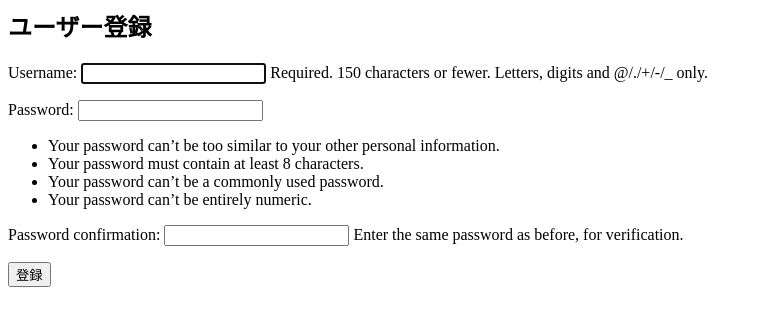
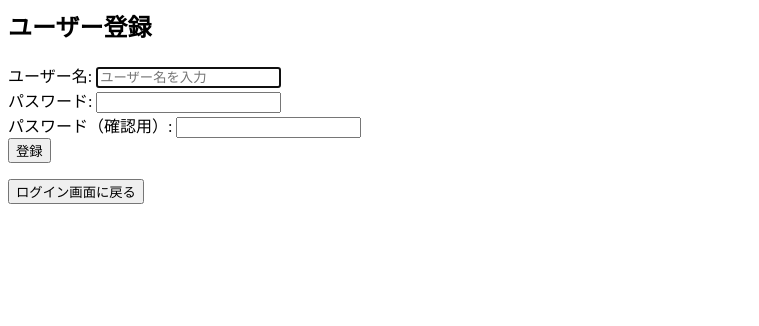
Before and after one commit to Yoshihara331/Public_Repository, a Django app: page /accounts/signup/ in a window 1280 px wide. Shown: the top 326 px of the page, without its empty margins (0-759 px from the left). Run offline with Django 5.2, Linux system fonts and the light colour scheme.

Commit message:
ログインページのエラーメッセージ修正＆デザイン調整

```diff
--- /dev/null
+++ b/accounts/forms.py
@@ -0,0 +1,23 @@
+from django.contrib.auth.forms import UserCreationForm
+from django.contrib.auth.models import User
+from django import forms
+
+class CustomUserCreationForm(UserCreationForm):
+    class Meta:
+        model = User
+        fields = ("username", "password1", "password2")
+        widgets = {
+            "username": forms.TextInput(attrs={"placeholder": "ユーザー名を入力"}),
+            "password1": forms.PasswordInput(attrs={"placeholder": "パスワードを入力"}),
+            "password2": forms.PasswordInput(attrs={"placeholder": "もう一度パスワードを入力"}),
+        }
+        labels = {
+            "username": "ユーザー名",
+            "password1": "パスワード",
+            "password2": "パスワード（確認用）",
+        }
+        help_texts = {  # help_text を削除（黒字のメッセージを消す）
+            "username": "",
+            "password1": "",
+            "password2": "",
+        }
--- a/accounts/templates/accounts/signup.html
+++ b/accounts/templates/accounts/signup.html
@@ -1,6 +1,48 @@
 <h2>ユーザー登録</h2>
+
+<!-- エラーメッセージを表示 -->
+{% if messages %}
+    <ul>
+        {% for message in messages %}
+            <li style="color: red; font-weight: bold;">{{ message }}</li>
+        {% endfor %}
+    </ul>
+{% endif %}
+
 <form method="POST">
     {% csrf_token %}
-    {{ form.as_p }}
+
+    <!-- 各フィールドのエラーを表示 -->
+    <div>
+        <label for="id_username">ユーザー名:</label>
+        {{ form.username }}
+        {% if form.username.errors %}
+            <span style="color: red;">{{ form.username.errors }}</span>
+        {% endif %}
+    </div>
+
+    <div>
+        <label for="id_password1">パスワード:</label>
+        {{ form.password1 }}
+        {% if form.password1.errors %}
+            <span style="color: red;">{{ form.password1.errors }}</span>
+        {% endif %}
+    </div>
+
+    <div>
+        <label for="id_password2">パスワード（確認用）:</label>
+        {{ form.password2 }}
+        {% if form.password2.errors %}
+            <span style="color: red;">{{ form.password2.errors }}</span>
+        {% endif %}
+    </div>
+
     <button type="submit">登録</button>
 </form>
+
+<!-- ログイン画面に戻るボタン -->
+<div style="margin-top: 10px;">
+    <a href="{% url 'login' %}" style="text-decoration: none;">
+        <button type="button">ログイン画面に戻る</button>
+    </a>
+</div>
--- a/accounts/urls.py
+++ b/accounts/urls.py
@@ -3,7 +3,7 @@ from django.urls import path
 from . import views
 
 urlpatterns = [
-    path('signup/', views.signup, name='signup'),
+    path('signup/', views.signup_view, name='signup'),
     path('login/', views.login_view, name='login'),
-    path('logout/', LogoutView.as_view(), name='logout'),  # ここを変更！
+    path('logout/', LogoutView.as_view(), name='logout'),
 ]
--- a/accounts/views.py
+++ b/accounts/views.py
@@ -1,27 +1,59 @@
 from django.shortcuts import render, redirect
+from django.contrib.auth import login, authenticate, logout
+from django.contrib.auth.decorators import login_required
 from django.contrib.auth.forms import UserCreationForm, AuthenticationForm
-from django.contrib.auth import login, logout
+from django.contrib import messages
+from django.contrib.auth.models import User
+from .forms import CustomUserCreationForm
 
-# ユーザー登録
-def signup(request):
+def signup_view(request):
+    if request.user.is_authenticated:
+        return redirect('/')  # すでにログインしている場合はトップページへ
+
     if request.method == "POST":
-        form = UserCreationForm(request.POST)
-        if form.is_valid():
+        form = CustomUserCreationForm(request.POST)
+        username = form.data.get('username')
+        password1 = form.data.get('password1')
+        password2 = form.data.get('password2')
+
+        # パスワードの一致チェック
+        if password1 != password2:
+            messages.error(request, "パスワードが一致しません。")
+
+        # ユーザー名の重複チェック
+        elif User.objects.filter(username=username).exists():
+            messages.error(request, "このユーザー名は既に使われています。")
+
+        elif form.is_valid():
             user = form.save()
             login(request, user)
-            return redirect('home')  # ホームページにリダイレクト
+            return redirect('/')
+
+        else:
+            for field, errors in form.errors.items():
+                for error in errors:
+                    messages.error(request, str(error))  # エラーメッセージを追加
+
     else:
-        form = UserCreationForm()
-    return render(request, 'accounts/signup.html', {'form': form})
+        form = CustomUserCreationForm()
 
-# ログイン
+    return render(request, "accounts/signup.html", {"form": form})
+
 def login_view(request):
+    if request.user.is_authenticated:
+        return redirect('/')
+
+    form = AuthenticationForm(data=request.POST or None)
+
     if request.method == "POST":
-        form = AuthenticationForm(data=request.POST)
         if form.is_valid():
             user = form.get_user()
             login(request, user)
-            return redirect('home')
-    else:
-        form = AuthenticationForm()
-    return render(request, 'accounts/login.html', {'form': form})
+            return redirect('/')
+
+    return render(request, "accounts/login.html", {"form": form})
+
+
+def logout_view(request):
+    logout(request)
+    return redirect('/accounts/login/')  # ログアウト後はログイン画面へ
```
Also changed, not shown: accounts/templates/accounts/login.html (+25 -3 lines), goal_tracker/settings.py (+6 -2 lines), db.sqlite3.
